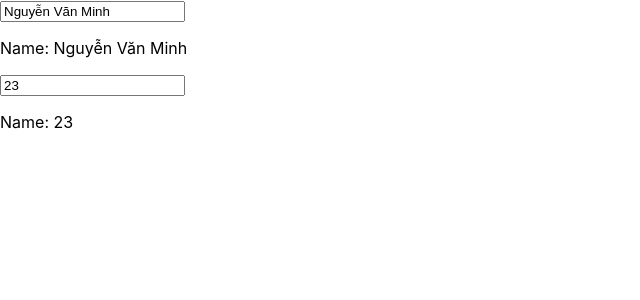
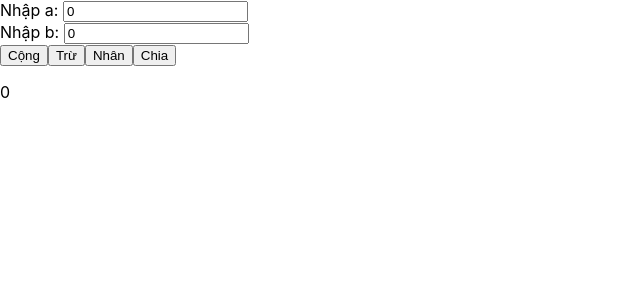
Before and after one commit to NgocHien28/Buoi2012, a React (Create React App) app: page / in a window 1280 px wide. Shown: the top 300 px of the page, without its empty margins (0-640 px from the left). Built offline with nearby package versions, Linux system fonts and the light colour scheme.

Commit message:
useState

```diff
--- a/src/App.js
+++ b/src/App.js
@@ -1,4 +1,5 @@
 import "./App.css";
+import Calc from "./components/Calc";
 // import Count from "./components/Count";
 // import CountUp from "./components/CountUp";
 import Name from "./components/Name";
@@ -8,7 +9,8 @@ function App() {
         <div>
             {/* <Count />
             <CountUp /> */}
-            <Name />
+            {/* <Name /> */}
+            <Calc />
         </div>
     );
 }
--- /dev/null
+++ b/src/components/Calc.js
@@ -0,0 +1,22 @@
+import React, { useState } from "react";
+
+export default function Calc() {
+    const [a, setA] = useState(0);
+    const [b, setB] = useState(0);
+    const [kq, setKq] = useState(0);
+    return (
+        <div>
+            <label>Nhập a: </label>
+            <input type="number" value={a} onChange={(e) => setA(e.target.value)} />
+            <br />
+            <label>Nhập b: </label>
+            <input type="number" value={b} onChange={(e) => setB(e.target.value)} />
+            <br />
+            <button onClick={() => setKq(`${a} + ${b}=${a * 1 + b * 1}`)}>Cộng</button>
+            <button onClick={() => setKq(`${a} - ${b}=${a - b}`)}>Trừ</button>
+            <button onClick={() => setKq(`${a} * ${b}=${a * b}`)}>Nhân</button>
+            <button onClick={() => setKq(`${a} / ${b}=${a / b}`)}>Chia</button>
+            <p>{kq}</p>
+        </div>
+    );
+}
```
